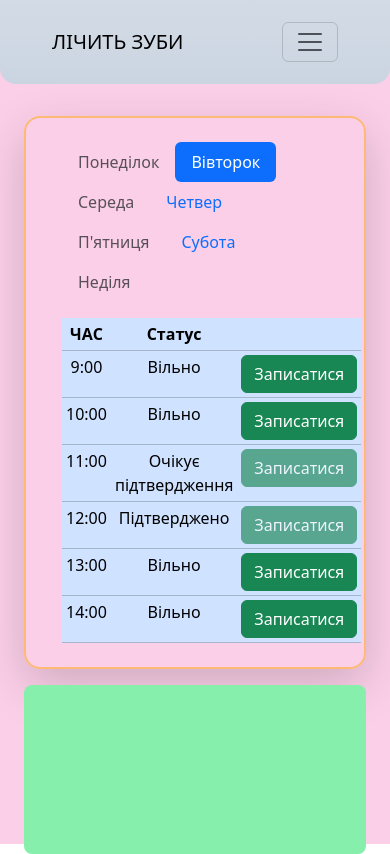
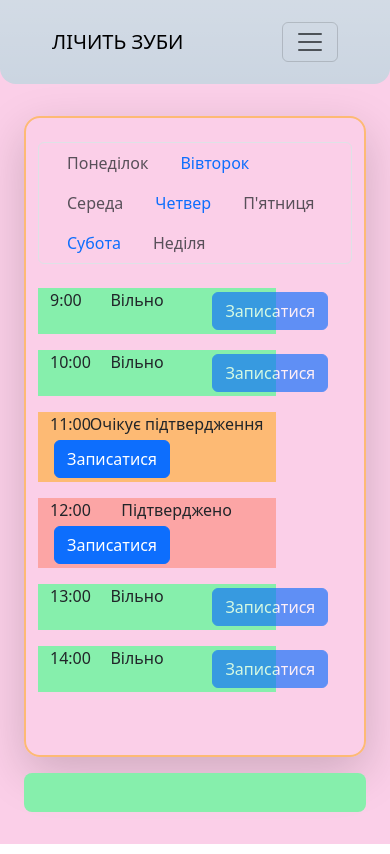
Before and after one commit to VladGrushevoi/learning-typescript, a React (Vite) app in the folder e-journal/: page / in a window 390 px wide. Built offline with nearby package versions, Linux system fonts and the light colour scheme.

Commit message:
practice responsive ui

```diff
--- a/e-journal/src/components/bottons/DateButton.tsx
+++ b/e-journal/src/components/bottons/DateButton.tsx
@@ -14,7 +14,7 @@ export const DateButton = ({ days }: DateButtonProps) => {
                 days.map(item => {
                     return (
                         <>
-                            <Nav.Item key={Math.random()}>
+                            <Nav.Item key={Math.random()} className="hover:bg-slate-300">
                                 <Nav.Link eventKey={item.day} disabled={item.times.length === 0 ? true : false}>{item.day}</Nav.Link>
                             </Nav.Item>
                         </>
--- a/e-journal/src/components/dayInfoTable/DayInfoTable.tsx
+++ b/e-journal/src/components/dayInfoTable/DayInfoTable.tsx
@@ -1,4 +1,4 @@
-import { Button, Tab, Table } from "react-bootstrap"
+import { Button, Col, Row, Stack, Tab } from "react-bootstrap"
 import { DayInfoType, Status, WorkTime } from "../../types/dayInfoType"
 
 interface DayInfoTableProps {
@@ -7,14 +7,13 @@ interface DayInfoTableProps {
 
 export const DayInfoTable = ({ data }: DayInfoTableProps) => {
 
-    const typeTimeColor = (item : WorkTime) => {
-        return `${
-            item.status === Status.Free ? 'text-green-300'
-            : item.status === Status.TemporaryHold ? 'text-orange-300'
+    const typeTimeColor = (item: WorkTime) => {
+        return `${item.status === Status.Free ? 'bg-green-300'
+                : item.status === Status.TemporaryHold ? 'bg-orange-300'
                     : 'bg-red-300'}`
     }
 
-    const isFreeTime = (item : WorkTime) : boolean => {
+    const isFreeTime = (item: WorkTime): boolean => {
         return item.status === Status.Free
     }
 
@@ -26,30 +25,28 @@ export const DayInfoTable = ({ data }: DayInfoTableProps) => {
                     return (
                         <>
                             <Tab.Pane eventKey={item.day} key={Math.random()} >
-                                <Table  className="text-center w-[80%] m-0" hover variant="primary" size="sm">
-                                    <thead className="">
-                                        <tr >
-                                            <th >ЧАС</th>
-                                            <th >Статус</th>
-                                            <th ></th>
-                                        </tr>
-                                    </thead>
-                                    <tbody >
+                                <Stack gap={2} direction="vertical" className="w-[100%]">
                                     {
                                         item.times.map(item => {
                                             return (
                                                 <>
-                                                        <tr key={Math.random()} className={`${typeTimeColor(item)}`} >
-                                                            <td >{item.time}</td>
-                                                            <td >{item.status}</td>
-                                                            <td ><Button key={Math.random()} variant="success" disabled={!isFreeTime(item)}>Записатися</Button></td>
-                                                        </tr>
+                                                    <Row className={`mt-2 ${typeTimeColor(item)} w-[100%]`}>
+                                                        <Col xs={2}>{item.time}</Col>
+                                                        <Col  className="text-center">{item.status}</Col>
+                                                        <Col xs={4}>
+                                                            <Button
+                                                            disabled={isFreeTime(item)}
+                                                            className="m-1"
+                                                            >
+                                                                Записатися
+                                                            </Button>
+                                                        </Col>
+                                                    </Row>
                                                 </>
                                             )
                                         })
                                     }
-                                    </tbody>
-                                </Table>
+                                </Stack>
                             </Tab.Pane>
                         </>
                     )
--- a/e-journal/src/components/pages/MainPage/MainPage.tsx
+++ b/e-journal/src/components/pages/MainPage/MainPage.tsx
@@ -7,17 +7,17 @@ export const MainPage = () => {
 
     return (
         <>
-            <Row className=' px-6 py-8 text-center gap-3 h-[80vh]'>
+            <Row className=' px-6 py-8 text-center gap-3 h-[90vh]'>
                 <Col className='border-2 rounded-2xl border-orange-300 shadow-lg'>
                     <Row className="">
                         <Tab.Container defaultActiveKey={WorkDays.filter(item => item.times.length !== 0)[0].day}>
-                            <Row className="gap-3 px-4 py-4 m-0 w-[80%]">
-                                <Col  className="">
-                                    <Nav variant="pills" className="flex items-center" key={Math.random()}>
+                            <Row className="gap-3 py-4 m-0">
+                                <Col  className="border m-auto rounded-md ">
+                                    <Nav variant="" className="md:flex-col" key={Math.random()}>
                                         <DateButton  days={WorkDays}/>
                                     </Nav>
                                 </Col>
-                                <Col sm={9} xs={10} md={10} lg={10} xl={10} xxl={10} className="">
+                                <Col xs={10} sm={9} md={9} xl={9} className="pr-0">
                                     <Tab.Content>
                                         <DayInfoTable data={WorkDays}/>
                                     </Tab.Content>
@@ -26,7 +26,7 @@ export const MainPage = () => {
                         </Tab.Container>
                     </Row>
                 </Col>
-                <Col lg={2} className='bg-green-300 rounded-lg h-[20vh]'>
+                <Col lg={3} className='bg-green-300 rounded-lg'>
                 </Col>
             </Row>
         </>
```
Lines whose indentation alone changed are shown as unchanged.
